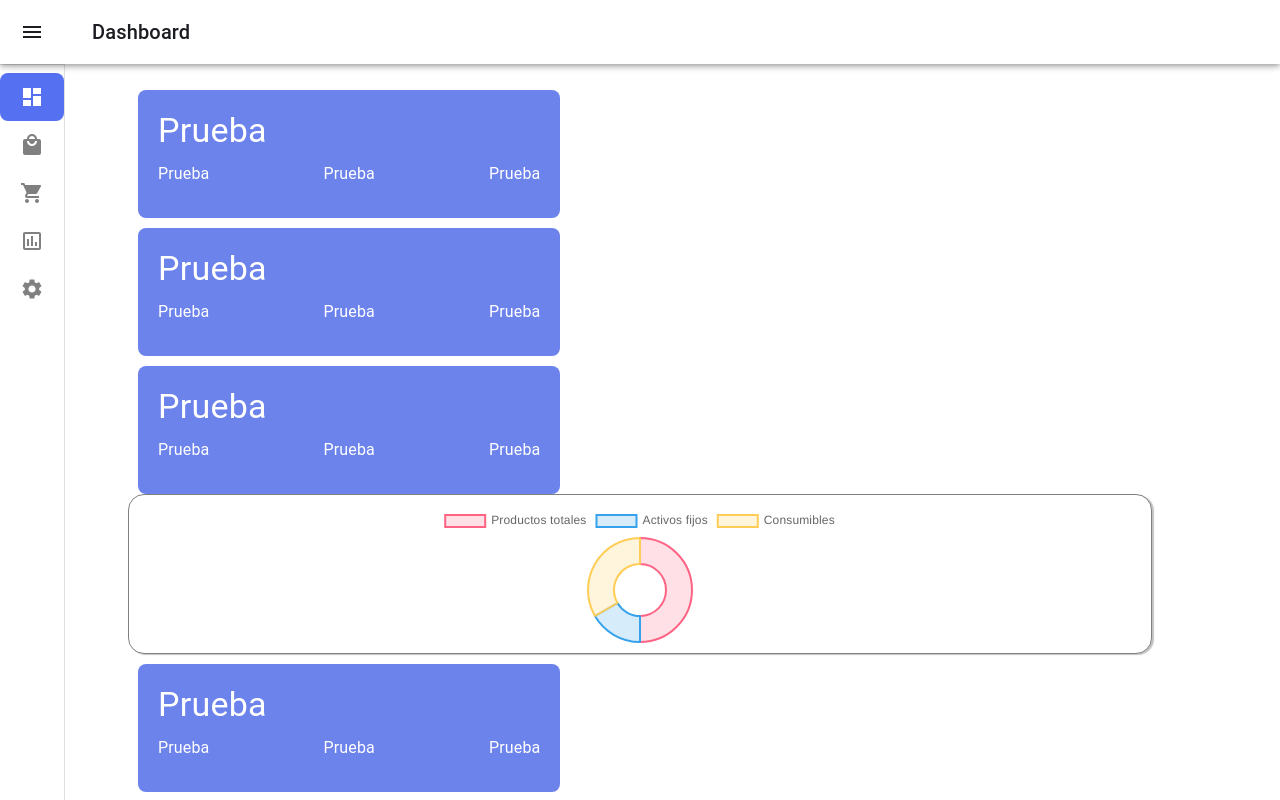
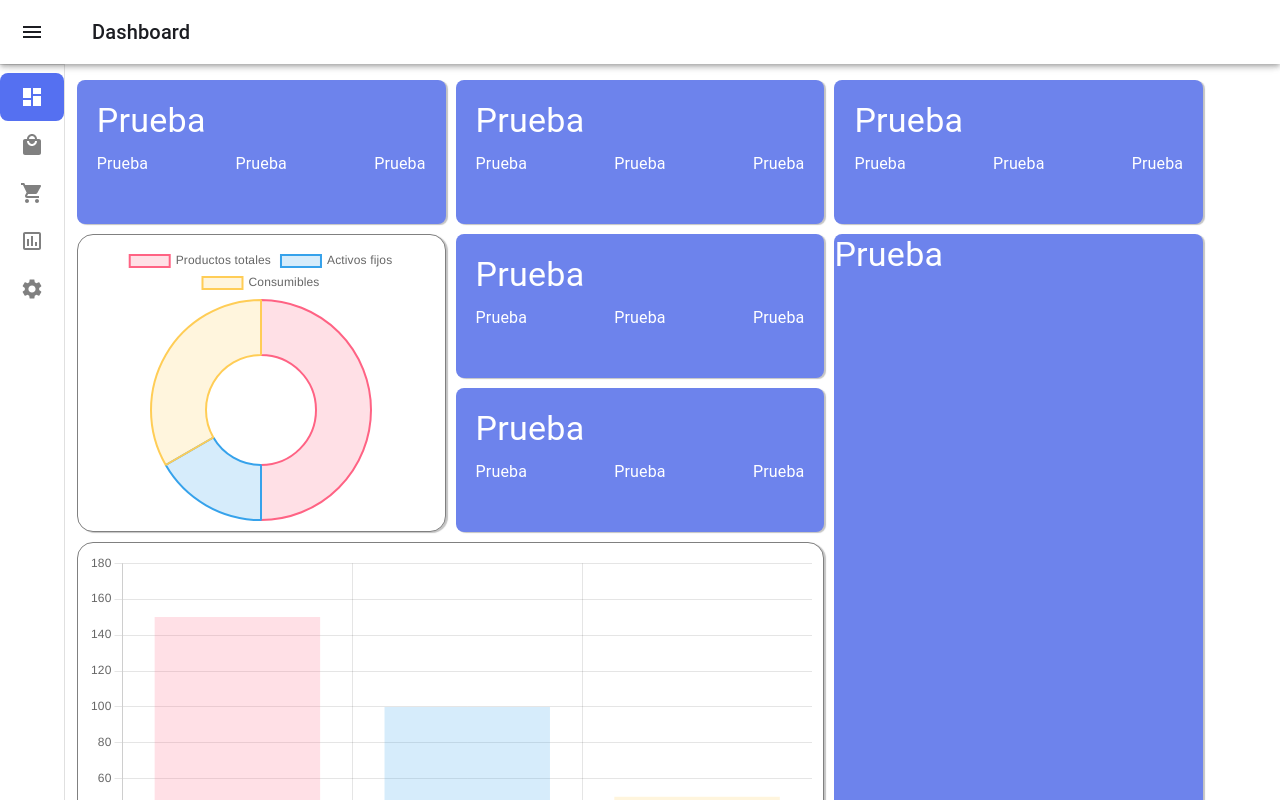
Before and after one commit to jpierre09/SIBI_front, a React (Vite) app: page / in a window 1280 px wide. Shown: the top 800 px of the page. Built offline with nearby package versions, Linux system fonts and the light colour scheme.

Commit message:
Changes grid Dashboard

```diff
--- a/src/components/SummaryCard/SummaryCard.jsx
+++ b/src/components/SummaryCard/SummaryCard.jsx
@@ -3,21 +3,15 @@ import { Box, Typography } from '@mui/material';
 
 export default function SummaryCard(props) {
   return (
-    <Box
-      sx={{
-        width: '33vw',
-        height: '16vh',
-      }}
-    >
+    <Box>
       <Box
         sx={{
+          height: '18vh',
           borderRadius: '8px',
           backgroundColor: 'var(--primary-80)',
           padding: '20px',
-          margin: '10px',
           color: 'white',
-          height: '100%',
-          width: '100%'
+          boxShadow: '2px 1px 1px rgb(169,169,169, 0.7)',
         }}>
         <Box
           sx={{
--- a/src/pages/Home.jsx
+++ b/src/pages/Home.jsx
@@ -1,6 +1,6 @@
 import React from 'react';
 import Layout from '../layout/Layout';
-import { Box } from '@mui/material';
+import { Box, Typography } from '@mui/material';
 import DoughnutChart from '../components/Chart/DoughnutChart';
 import BarsChart from '../components/Chart/BarsChart';
 import SummaryCard from '../components/SummaryCard/SummaryCard';
@@ -12,29 +12,22 @@ export default function Home() {
     <Layout>
       <Box
         sx={{
-          padding: '10vh 10vw',
+          padding: '10vh 6vw 3vh 6vw',
+          display: 'grid',
+          gridTemplateColumns: '1fr 1fr 1fr',
+          gridTemplateRows: '1fr 1fr 1fr',
           gridTemplateAreas: `
             'A B C'
             'D E F'
             'D G F'
             'H H F'
           `,
+          gap: '10px',
+          height: '100vh',
         }}>
         <Box
           sx={{
-            gridArea: 'A'
-          }}
-        >
-          <SummaryCard
-            title={'Prueba'}
-            optionOne={'Prueba'}
-            optionTwo={'Prueba'}
-            optionThree={'Prueba'}
-          />
-        </Box>
-        <Box
-          sx={{
-            gridArea: 'B'
+            gridArea: 'A',
           }}>
           <SummaryCard
             title={'Prueba'}
@@ -45,7 +38,18 @@ export default function Home() {
         </Box>
         <Box
           sx={{
-            gridArea: 'C'
+            gridArea: 'B',
+          }}>
+          <SummaryCard
+            title={'Prueba'}
+            optionOne={'Prueba'}
+            optionTwo={'Prueba'}
+            optionThree={'Prueba'}
+          />
+        </Box>
+        <Box
+          sx={{
+            gridArea: 'C',
           }}>
           <SummaryCard
             title={'Prueba'}
@@ -62,13 +66,12 @@ export default function Home() {
             padding: '10px',
             boxShadow: '2px 1px 1px rgb(169,169,169, 0.7)',
             gridArea: 'D',
-            height: '20vh',
           }}>
           <DoughnutChart />
         </Box>
         <Box
           sx={{
-            gridArea: 'E'
+            gridArea: 'E',
           }}>
           <SummaryCard
             title={'Prueba'}
@@ -79,7 +82,7 @@ export default function Home() {
         </Box>
         <Box
           sx={{
-            gridArea: 'G'
+            gridArea: 'G',
           }}>
           <SummaryCard
             title={'Prueba'}
@@ -90,20 +93,23 @@ export default function Home() {
         </Box>
         <Box
           sx={{
-            background: 'black',
-            width: '26vw',
-            gridArea: 'F'
+            gridArea: 'F',
+            background: 'var(--primary-80)',
+            borderRadius: '8px',
+            boxShadow: '2px 1px 1px rgb(169,169,169, 0.7)',
+            color: 'white',
           }}>
-          as
+          <Typography variant='h4'>Prueba</Typography>
         </Box>
         <Box
           sx={{
+            // height: '30vh',
             background: 'white',
             border: 'solid 1px grey',
             borderRadius: '16px',
             padding: '10px',
             boxShadow: '2px 1px 1px rgb(169,169,169, 0.7)',
-            gridArea: 'H'
+            gridArea: 'H',
           }}>
           <BarsChart />
         </Box>
```
